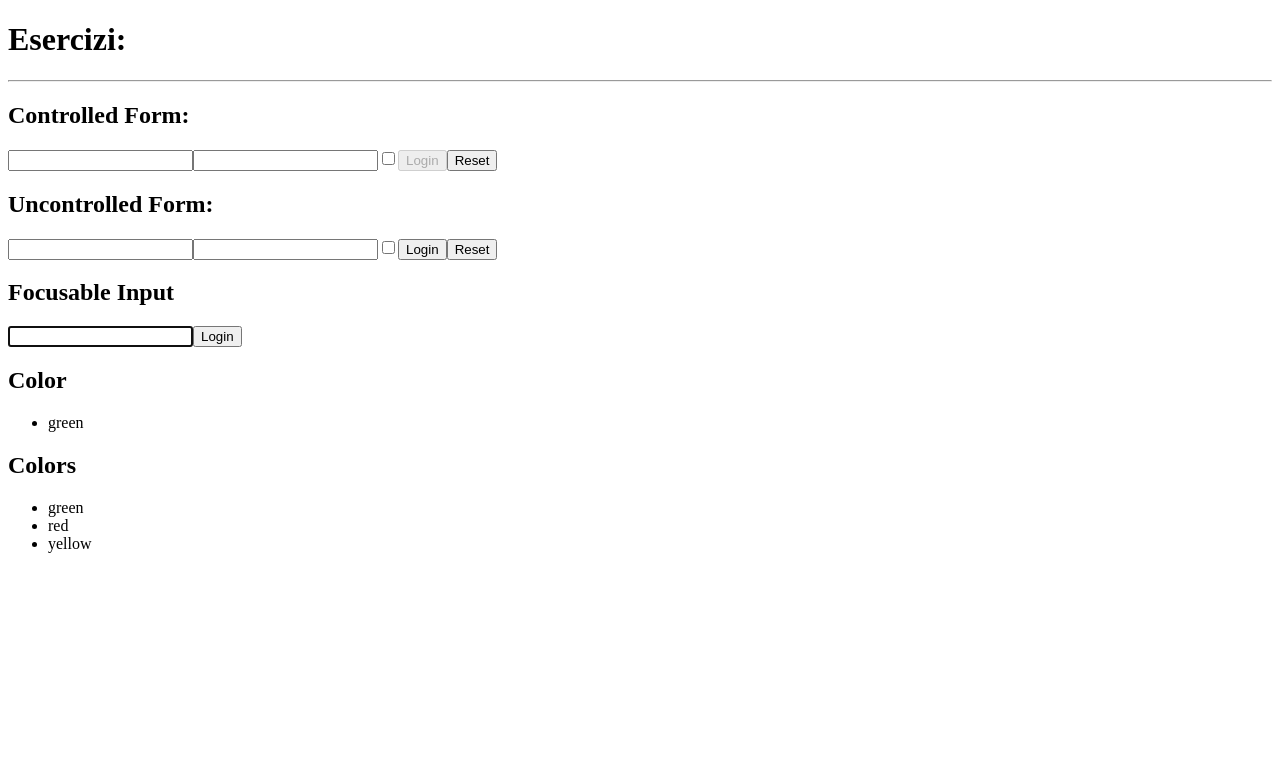
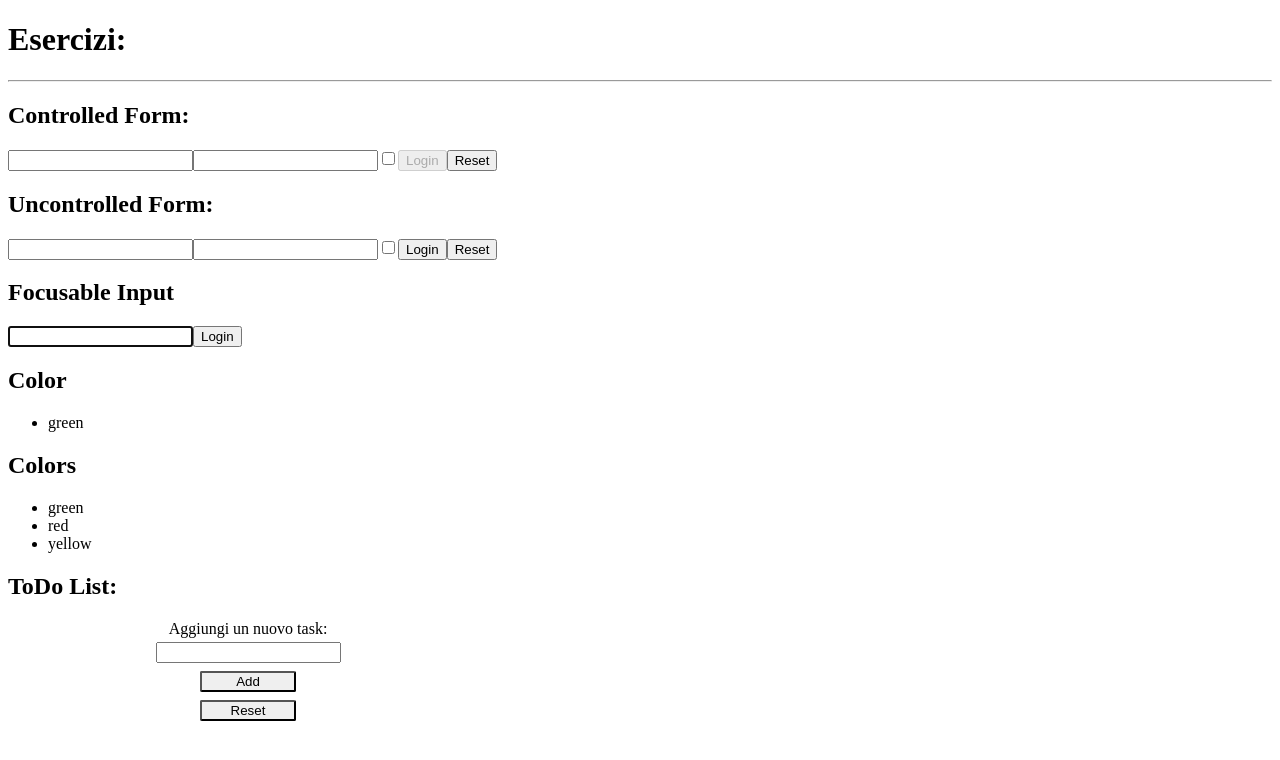
Before and after one commit to alessandro-canonico/esercizi_tutor_Canonico, a React (Vite) app in the folder react/exercise_react_form.js/: page / in a window 1280 px wide. Shown: the top 760 px of the page. Built offline with nearby package versions, Linux system fonts and the light colour scheme.

Commit message:
styling todolist

```diff
--- a/react/exercise_react_form.js/package.json
+++ b/react/exercise_react_form.js/package.json
@@ -11,7 +11,8 @@
   },
   "dependencies": {
     "react": "^18.2.0",
-    "react-dom": "^18.2.0"
+    "react-dom": "^18.2.0",
+    "sass": "^1.76.0"
   },
   "devDependencies": {
     "@types/react": "^18.2.66",
--- /dev/null
+++ b/react/exercise_react_form.js/src/6.js
@@ -0,0 +1,2 @@
+// Install tailwindcss by following the instructions at: https://tailwindcss.com/docs/guides/create-react-app
+// After installing, play around with the classes by reading the documentation
--- a/react/exercise_react_form.js/src/App.jsx
+++ b/react/exercise_react_form.js/src/App.jsx
@@ -2,6 +2,7 @@ import { Color } from "./Color";
 import { Colors } from "./Colors";
 import { FocusableInput } from "./FocusableInput";
 import { Login } from "./Login";
+import { TodoList } from "./TodoList";
 import { UncontrolledLogin } from "./UncontrolledLogin";
 
 export function App() {
@@ -23,6 +24,9 @@ export function App() {
 
       <h2>Colors</h2>
       <Colors items={[{ id: 1, name: `green` }, { id: 2, name: `red` }, { id: 3, name: `yellow` }]} />
+
+      <h2>ToDo List:</h2>
+      <TodoList/>
     </div>
   );
 }
--- /dev/null
+++ b/react/exercise_react_form.js/src/Todo.module.scss
@@ -0,0 +1,28 @@
+.container {
+    width: 30rem;
+}
+
+.form {
+    display: flex;
+    flex-direction: column;
+    align-items: center;
+
+    input {
+        margin: 4px;
+    }
+
+    button {
+        margin: 4px;
+        width: 20%;
+        border-radius: 2px;
+    }
+}
+
+.li {
+    margin: 4px;
+    padding: 4px;
+}
+
+.li:hover {
+    border-bottom: 1px solid;
+}
--- a/react/exercise_react_form.js/src/TodoList.jsx
+++ b/react/exercise_react_form.js/src/TodoList.jsx
@@ -1,18 +1,44 @@
 import { useState } from "react"
+import classes from "./Todo.module.scss"
 
 export function TodoList () {
-    const [todos, setTodos] = useState(``)
+    const [todos, setTodos] = useState([])
 
-    function handleInput () {
-        setTodos()
+    function handleAddToDo (event) {
+        event.preventDefault()
+
+        const todo = event.target.elements.namedItem("todo").value
+
+        setTodos((todos) => [...todos, todo])
+
+        event.target.elements.namedItem("todo").value = ''
+    }
+
+    function removeItem () {
+        const newList = todos.filter((item) => item !== item)
+
+        setTodos(newList)
+    }
+
+    function resetList () {
+        setTodos([])
     }
 
 
     return (
-        <ul>
-            <li></li>
-            <input type="text" />
-            <button></button>
-        </ul>
+        <div className={classes.container}>
+            <ul className={classes.ul}>
+                {todos.map((item, index) => (
+                    <li className={classes.li} key={index}>{item} <button onClick={removeItem}>Remove</button></li>))}
+
+            </ul>
+
+            <form className={classes.form} onSubmit={handleAddToDo}>
+                <label htmlFor="todo">Aggiungi un nuovo task: </label>
+                <input name="todo" id="todo" type="text" />
+                <button>Add</button>
+                <button type="reset" onClick={resetList}>Reset</button>
+            </form>
+        </div>
     )
 }
```
Also changed, not shown: 1 other file (tests, documents, lock files or other folders).
